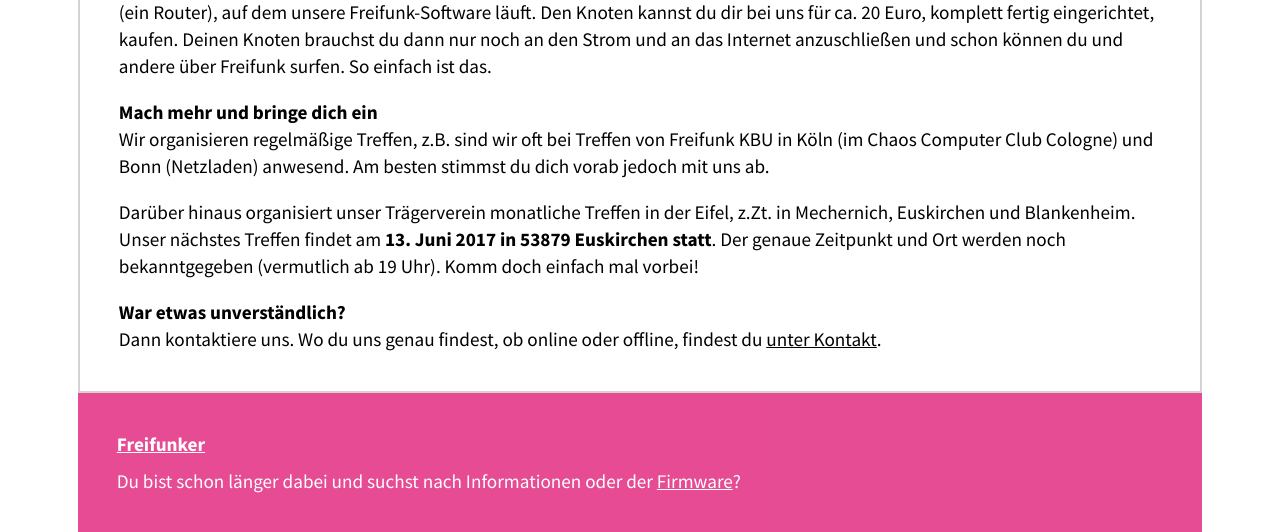
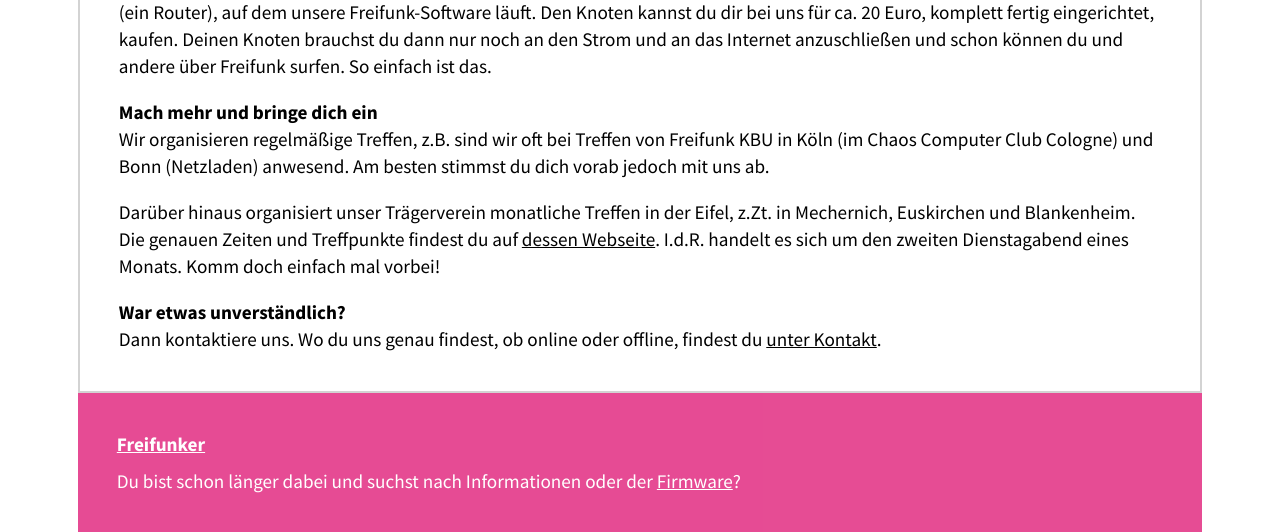
Before and after one commit to freifunkeu/website, a PHP site: page / in a window 1280 px wide. Shown: the part 1499-2031 px from the top of the page. Run offline with PHP 8.4, Linux system fonts and the light colour scheme.

Commit message:
Treffen zeitlos ankündigen :-)

```diff
--- a/content/participate_customer.php
+++ b/content/participate_customer.php
@@ -4,6 +4,7 @@
 <p>Am einfachsten kannst du bei Freifunk mitmachen, indem du selber einen Knoten aufstellst. Ein Knoten ist ein technisches Gerät (ein Router), auf dem unsere Freifunk-Software läuft. Den Knoten kannst du dir bei uns für ca. 20 Euro, komplett fertig eingerichtet, kaufen. Deinen Knoten brauchst du dann nur noch an den Strom und an das Internet anzuschließen und schon können du und andere über Freifunk surfen. So einfach ist das.</p>
 <h4>Mach mehr und bringe dich ein</h4>
 <p>Wir organisieren regelmäßige Treffen, z.B. sind wir oft bei Treffen von Freifunk KBU in Köln (im Chaos Computer Club Cologne) und Bonn (Netzladen) anwesend. Am besten stimmst du dich vorab jedoch mit uns ab. </p>
-<p>Darüber hinaus organisiert unser Trägerverein monatliche Treffen in der Eifel, z.Zt. in Mechernich, Euskirchen und Blankenheim. Unser nächstes Treffen findet am <strong>13. Juni 2017 in 53879 Euskirchen statt</strong>. Der genaue Zeitpunkt und Ort werden noch bekanntgegeben (vermutlich ab 19 Uhr). Komm doch einfach mal vorbei!</p>
+<p>Darüber hinaus organisiert unser Trägerverein monatliche Treffen in der Eifel, z.Zt. in Mechernich, Euskirchen und Blankenheim.
+Die genauen Zeiten und Treffpunkte findest du auf <a href="https://www.roots-at-eifel.net">dessen Webseite</a>. I.d.R. handelt es sich um den zweiten Dienstagabend eines Monats. Komm doch einfach mal vorbei!</p>
 <h4>War etwas unverständlich?</h4>
 <p>Dann kontaktiere uns. Wo du uns genau findest, ob online oder offline, findest du <a href="#contact">unter Kontakt</a>.</p>
```
